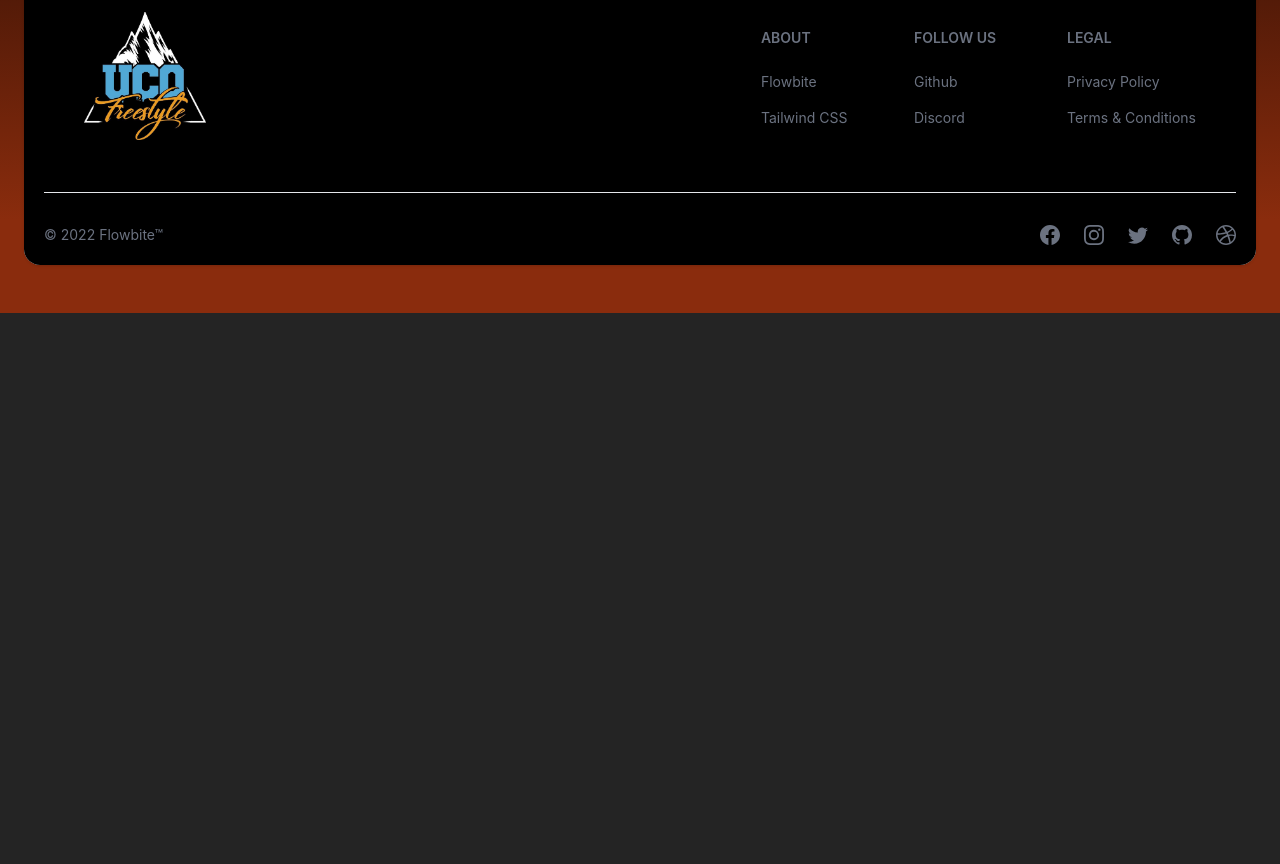
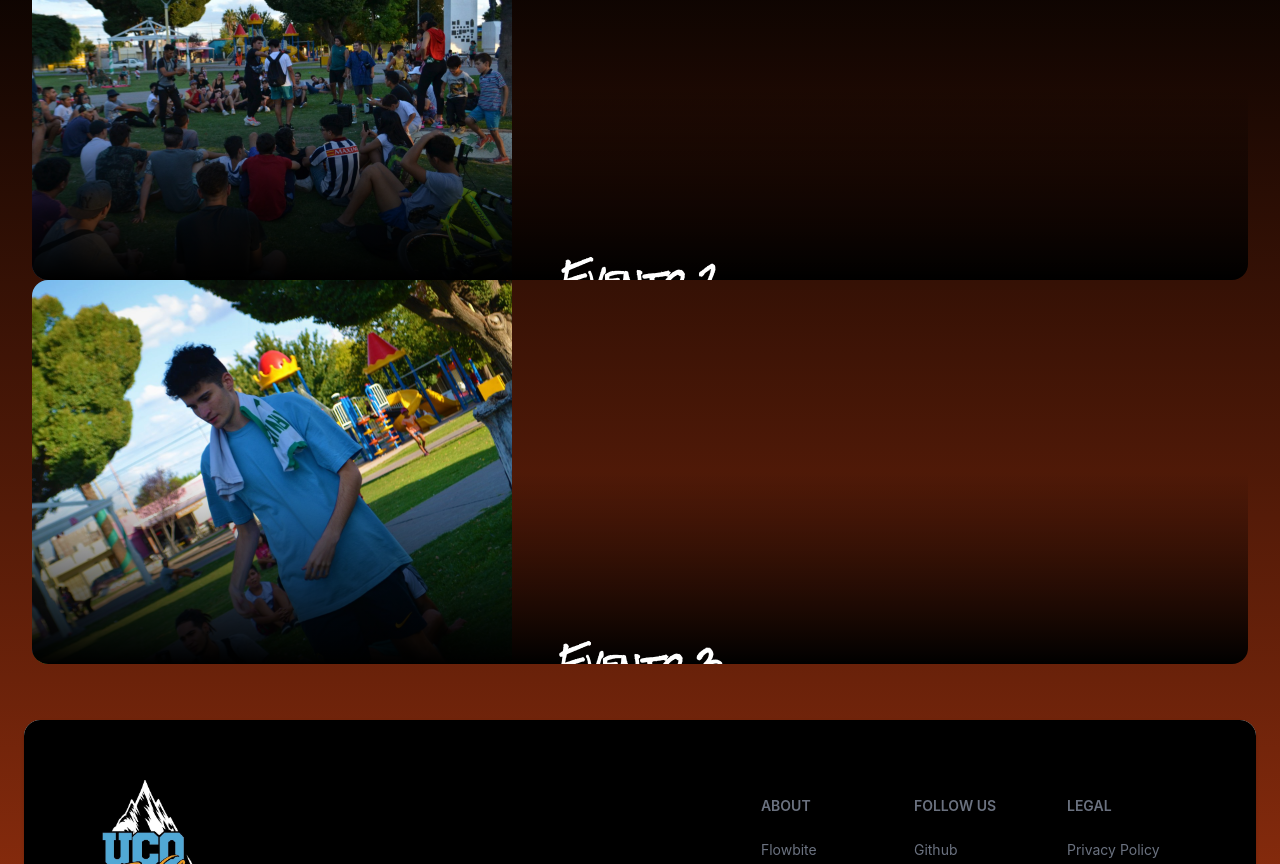
Before and after one commit to fracki1010/uco-frestyle-2, a React (Vite) app: page /events in a window 1280 px wide. Shown: the part 620-1484 px from the top of the page. Before the commit the page ends 933 px from the top, so only its background shows below. Built offline with nearby package versions, Linux system fonts and the light colour scheme; a web font is replaced by a local one.

Commit message:
modified: version 1.0.3

```diff
--- a/src/screens/Events.jsx
+++ b/src/screens/Events.jsx
@@ -1,10 +1,15 @@
 import { CardMember } from "../components/Card"
 import imgEvent1 from '../assets/event-card-6.jpg'
+import imgEvent2 from '../assets/event-card-5.jpg'
+import imgEvent3 from '../assets/event-card-4.jpg'
+
 
 export function Events() {
   return (
     <div className="p-8">
         <CardMember title={'Evento 1'} imageUrl={imgEvent1} textBody={'hola'} array={['hola','chau']}></CardMember>
+        <CardMember title={'Evento 2'} imageUrl={imgEvent2} textBody={'hola'} array={['hola','chau']}></CardMember>
+        <CardMember title={'Evento 3'} imageUrl={imgEvent3} textBody={'hola'} array={['hola','chau']}></CardMember>
     </div>
   )
 }
```
